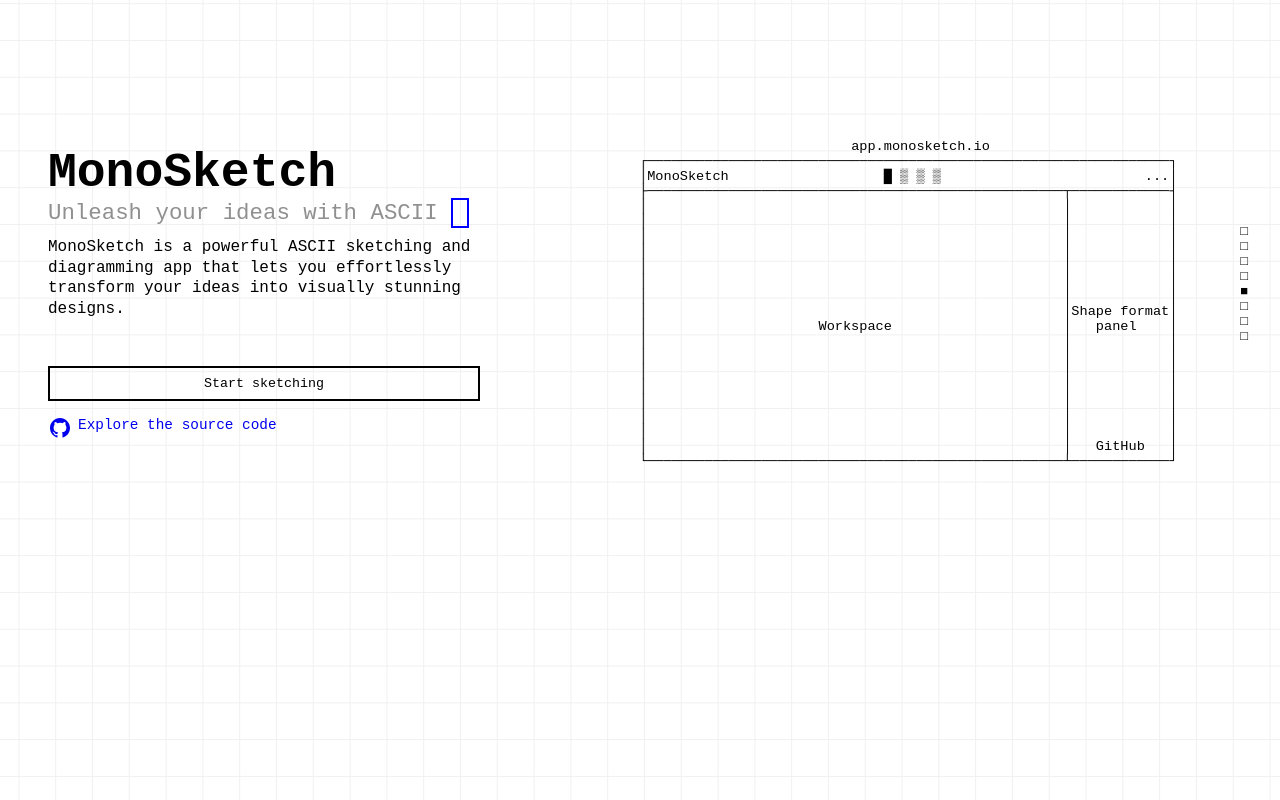
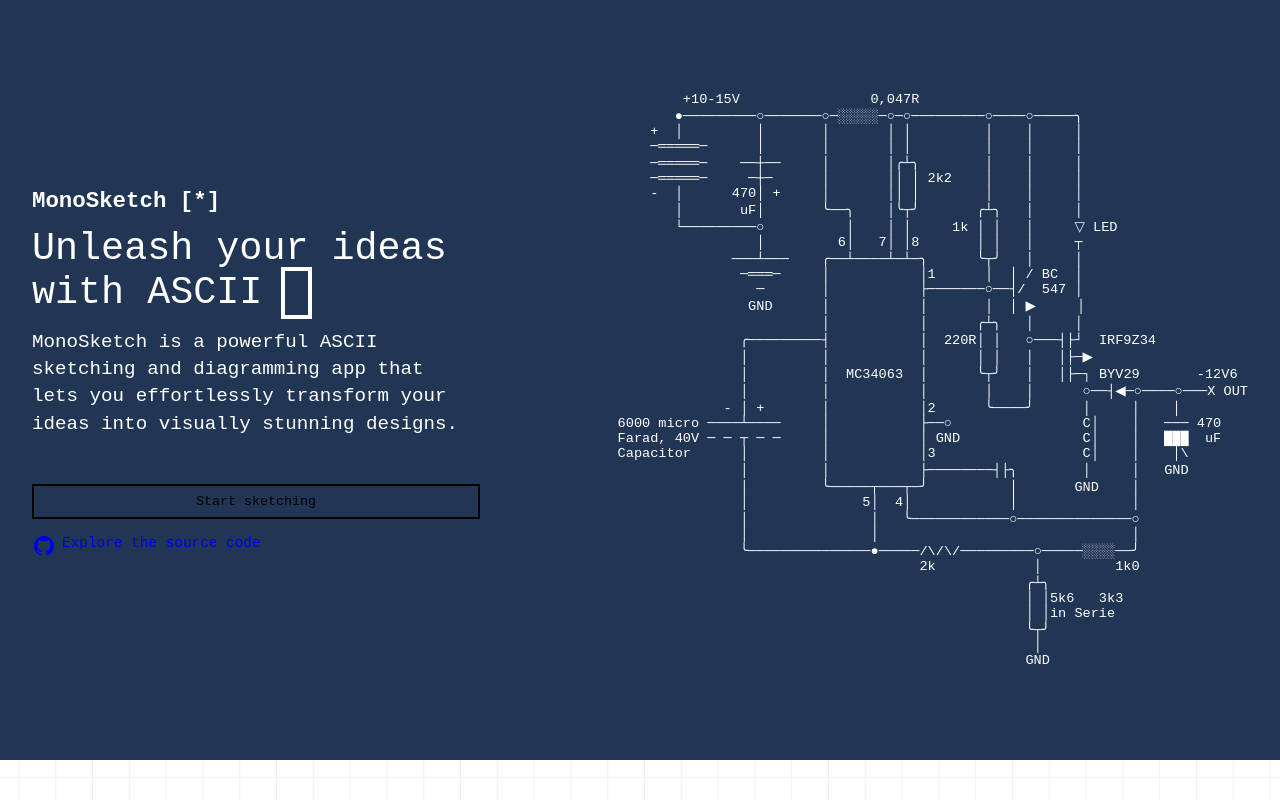
Before and after one commit to monosketch/monosketch.github.io, a SvelteKit app: page / in a window 1280 px wide. Shown: the top 800 px of the page. Built offline with nearby package versions, Linux system fonts and the light colour scheme.

Commit message:
Adjust header

```diff
--- /dev/null
+++ b/src/components/home/DemoContent.svelte
@@ -0,0 +1,24 @@
+<script !src="">
+    /** @type {string} */
+    export let value;
+    export let isEditable = false;
+
+    function onBlue(e) {
+        e.target.textContent = value;
+    }
+</script>
+
+<pre contenteditable="{isEditable}" on:blur="{onBlue}">
+    {value}
+</pre>
+
+<style>
+    pre {
+        font-family: "Jetbrains Mono", "Fira code", "Courier New", Courier, monospace;
+        font-size: 0.85rem;
+    }
+
+    pre:active, pre:focus {
+        outline: none;
+    }
+</style>
--- a/src/components/home/DemoSpace.svelte
+++ b/src/components/home/DemoSpace.svelte
@@ -1,5 +1,6 @@
 <script>
     import {graphs} from "$lib/graphs.js";
+    import DemoContent from "./DemoContent.svelte";
 
     let index = graphs.length - 1;
     let demoContent = graphs[index];
@@ -14,7 +15,7 @@
 
 <div class="demo-space">
     <div class="demo-container">
-        <pre id="demo-content"> {demoContent} </pre>
+        <DemoContent value="{demoContent}"/>
     </div>
     <pre class="demo-page-indicators">{demoContentIndicator}</pre>
 </div>
--- a/src/components/home/HomeContent.svelte
+++ b/src/components/home/HomeContent.svelte
@@ -1,19 +1,10 @@
 <script>
-    import CtaButton from "../shared/CtaButton.svelte";
-    import VSpace from "../shared/VSpace.svelte";
-    import PageTitle from "./HomeInfo.svelte";
-    import GithubCta from "./GithubCta.svelte";
+    import HomePageInfo from "./HomePageInfo.svelte";
     import DemoSpace from "./DemoSpace.svelte";
+    import HomeHeader from "./HomeHeader.svelte";
 </script>
 
 <main class="container">
-
-    <div class="info">
-        <PageTitle/>
-
-        <VSpace space="2.5rem"/>
-        <CtaButton url="https://app.monosketch.io/" title="Start sketching"/>
-        <GithubCta/>
-    </div>
+    <HomeHeader/>
     <DemoSpace/>
 </main>
--- /dev/null
+++ b/src/components/home/HomeHeader.svelte
@@ -0,0 +1,83 @@
+<script>
+    import GithubCta from "./GithubCta.svelte";
+    import PageInfo from "./HomePageInfo.svelte";
+    import CtaButton from "../shared/CtaButton.svelte";
+    import VSpace from "../shared/VSpace.svelte";
+    import DemoContent from "./DemoContent.svelte";
+    import {circus, catHello} from "$lib/graphs.js";
+</script>
+<div class="header-background">
+    <div class="header-container">
+        <div class="info">
+            <PageInfo/>
+
+            <VSpace space="2.5rem"/>
+            <CtaButton url="https://app.monosketch.io/" title="Start sketching"/>
+            <GithubCta/>
+        </div>
+        <div class="demo-container">
+            <DemoContent value="{circus}" isEditable="{true}" />
+        </div>
+
+    </div>
+</div>
+
+<style>
+    .header-background {
+        display: flex;
+        flex-direction: row;
+        align-items: center;
+        justify-content: center;
+        width: 100%;
+        background: #213555;
+        color: white;
+        height: 95vh;
+    }
+
+    .header-container {
+        display: flex;
+        flex-direction: row;
+        justify-content: space-between;
+        align-items: center;
+        width: 100%;
+        max-width: 80rem;
+    }
+
+    .info {
+        justify-content: flex-start;
+        width: 32rem;
+        flex-shrink: 0;
+        padding: 2rem;
+        /*outline: 1px solid #ff0000;*/
+    }
+
+    .demo-container {
+        padding: 0 2rem;
+        /*outline: 1px solid #ff0000;*/
+    }
+
+    @media (max-width: 76rem) {
+        .header-background {
+            height: auto;
+        }
+        .header-container {
+            flex-direction: column;
+            justify-content: flex-start;
+            height: auto;
+            margin-top: 3rem;
+            width: 100%;
+            max-width: 50rem;
+        }
+
+        .info {
+            width: 100%;
+        }
+
+        .demo-container {
+            width: 100%;
+            padding-bottom: 2rem;
+            display: flex;
+            justify-content: center;
+        }
+    }
+</style>
--- a/src/components/home/HomeInfo.svelte
+++ /dev/null
@@ -1,26 +0,0 @@
-<h1 id="brand-name">MonoSketch</h1>
-<h2>Unleash your ideas with ASCII <span class="character">&nbsp;</span></h2>
-<p>MonoSketch is a powerful ASCII sketching and diagramming app that lets you effortlessly transform your
-    ideas into visually stunning designs.</p>
-
-<style>
-    h1 {
-        font-size: 3rem;
-    }
-
-    h2 {
-        font-size: 1.4rem;
-        font-weight: 400;
-        color: #909090;
-    }
-
-    .character {
-        border: 2.5px solid blue;
-    }
-
-    p {
-        margin-top: 0.7rem;
-        line-height: 1.3rem;
-        margin-bottom: 0.4rem;
-    }
-</style>
--- /dev/null
+++ b/src/components/home/HomePageInfo.svelte
@@ -0,0 +1,43 @@
+<script>
+    import VSpace from "../shared/VSpace.svelte";
+</script>
+
+<h2 id="brand-name">MonoSketch [*]</h2>
+<h1>Unleash your ideas <span class="non-break">with ASCII <span class="character">&nbsp;</span></span></h1>
+<VSpace space="0.5rem"/>
+<p>MonoSketch is a powerful ASCII sketching and diagramming app that lets you effortlessly transform your
+    ideas into visually stunning designs.</p>
+
+<style>
+    h1 {
+        font-size: 2.4rem;
+        font-weight: 400;
+        margin: 0.8rem 0 0.4rem 0;
+    }
+
+    h2 {
+        font-size: 1.4rem;
+        font-weight: bold;
+        color: white;
+    }
+
+    .character {
+        outline: 4px solid white;
+    }
+
+    p {
+        font-size: 1.2rem;
+        line-height: 1.7rem;
+        margin-bottom: 0.4rem;
+    }
+
+    .non-break {
+        white-space: nowrap;
+    }
+
+    @media (max-width: 76rem) {
+        h1 {
+            margin-top: 4rem;
+        }
+    }
+</style>
--- a/static/style.css
+++ b/static/style.css
@@ -10,7 +10,7 @@
   display: flex;
   align-items: center;
   justify-content: center;
-  padding: 3rem; }
+  width: 100%; }
 
 .background {
   background-image: linear-gradient(to right, #f0f0f0 1px, transparent 1px), linear-gradient(to bottom, #f0f0f0 1px, transparent 1px);
@@ -23,19 +23,3 @@
   align-items: center;
   width: 100%;
   flex-direction: column; }
-  @media (min-width: 1200px) {
-    main {
-      flex-direction: row; } }
-
-.info {
-  width: 100%;
-  max-width: 35rem;
-  display: flex;
-  flex-direction: column; }
-  @media (min-width: 1200px) {
-    .info {
-      justify-content: flex-start;
-      width: 27rem;
-      margin-right: 1.5rem;
-      margin-top: -0.5rem;
-      flex-shrink: 0; } }
--- a/style.scss
+++ b/style.scss
@@ -1,8 +1,6 @@
 $font: 'Jetbrains Mono', 'Fira code', 'Courier New', Courier, monospace;
 $bg-stroke: #f0f0f0 1px;
 $bg-stroke-width: 2.3rem;
-
-$media-desktop: "min-width: 1200px";
 
 * {
     margin: 0;
@@ -18,7 +16,7 @@
     display: flex;
     align-items: center;
     justify-content: center;
-    padding: 3rem;
+    width: 100%;
 }
 
 .background {
@@ -34,23 +32,4 @@
     width: 100%;
 
     flex-direction: column;
-
-    @media ($media-desktop) {
-        flex-direction: row;
-    }
 }
-
-.info {
-    width: 100%;
-    max-width: 35rem;
-    display: flex;
-    flex-direction: column;
-
-    @media ($media-desktop) {
-        justify-content: flex-start;
-        width: 27rem;
-        margin-right: 1.5rem;
-        margin-top: -0.5rem;
-        flex-shrink: 0;
-    }
-}
```
Also changed, not shown: src/lib/graphs.js.
